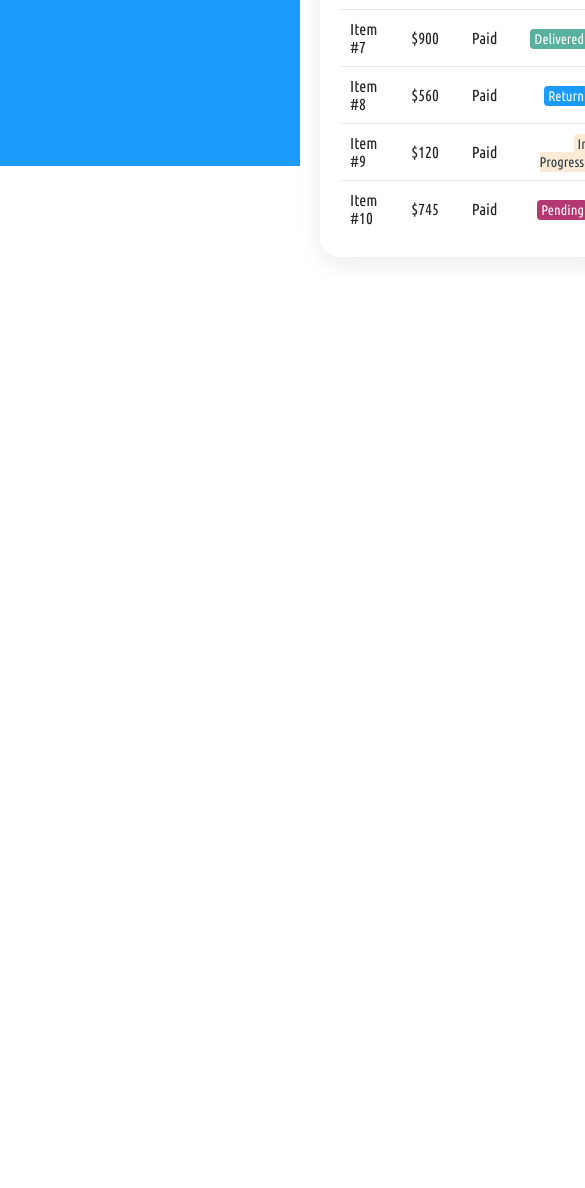
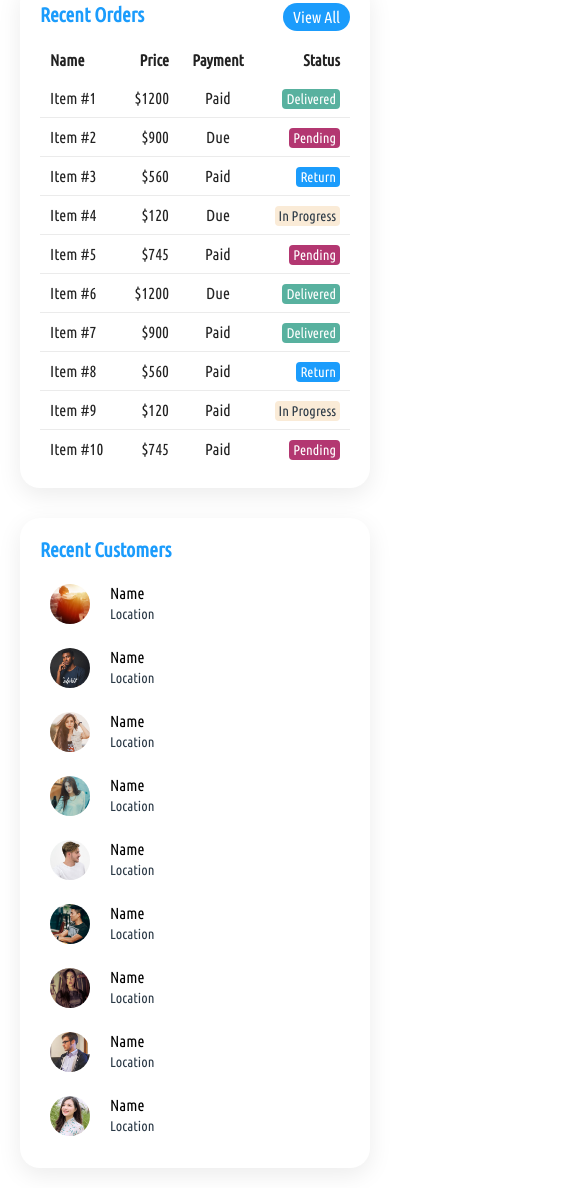
Before and after one commit to louisc27/Dashboard-frontEnd, a plain HTML site: page index.html in a window 390 px wide. Shown: the part 678-1866 px from the top of the page, 585 px wide, since content can reach past the window. Before the commit the page ends 955 px from the top, so only its background shows below. Drawn offline with nearby package versions, Linux system fonts and the light colour scheme.

Commit message:
front end complete

```diff
--- a/index.html
+++ b/index.html
@@ -219,6 +219,70 @@
                 </td>
                 <td><h4>Name <br> <span>Location</span></h4></td>
               </tr>
+              <tr>
+                <td width="60px">
+                  <div class="imgBx">
+                    <img src="./style/img/img2.jpg" >
+                  </div>
+                </td>
+                <td><h4>Name <br> <span>Location</span></h4></td>
+              </tr>
+              <tr>
+                <td width="60px">
+                  <div class="imgBx">
+                    <img src="./style/img/img3.jpg" >
+                  </div>
+                </td>
+                <td><h4>Name <br> <span>Location</span></h4></td>
+              </tr>
+              <tr>
+                <td width="60px">
+                  <div class="imgBx">
+                    <img src="./style/img/img4.jpg" >
+                  </div>
+                </td>
+                <td><h4>Name <br> <span>Location</span></h4></td>
+              </tr>
+              <tr>
+                <td width="60px">
+                  <div class="imgBx">
+                    <img src="./style/img/img5.jpg" >
+                  </div>
+                </td>
+                <td><h4>Name <br> <span>Location</span></h4></td>
+              </tr>
+              <tr>
+                <td width="60px">
+                  <div class="imgBx">
+                    <img src="./style/img/img6.jpg" >
+                  </div>
+                </td>
+                <td><h4>Name <br> <span>Location</span></h4></td>
+              </tr>
+              <tr>
+                <td width="60px">
+                  <div class="imgBx">
+                    <img src="./style/img/img7.jpg" >
+                  </div>
+                </td>
+                <td><h4>Name <br> <span>Location</span></h4></td>
+              </tr>
+              <tr>
+                <td width="60px">
+                  <div class="imgBx">
+                    <img src="./style/img/img8.jpg" >
+                  </div>
+                </td>
+                <td><h4>Name <br> <span>Location</span></h4></td>
+              </tr>
+              <tr>
+                <td width="60px">
+                  <div class="imgBx">
+                    <img src="./style/img/img9.jpg" >
+                  </div>
+                </td>
+                <td><h4>Name <br> <span>Location</span></h4></td>
+              </tr>
             </table>
           </div>
           <!-- NEW CUSTOMER SECTION END-->
--- a/style/main.css
+++ b/style/main.css
@@ -149,7 +149,7 @@ transition: 0.5s;
   position: relative;
   width: 60px;
   height: 60px;
-  background: var(--white);
+
   display: flex;
   justify-content: center;
   align-items: center;
@@ -367,8 +367,101 @@ font-weight: 500;
         height:100%;
         object-fit: cover;
       }
+
+      .recentCustomers table tr td{
+        padding: 12px 10px;
+      }
+      .recentCustomers table tr td h4{
+        font-size: 16px;
+        font-weight: 500;
+        line-height: 1.2em;
+      }
+      .recentCustomers table tr td h4 span{
+        font-size: 14px;
+        color: var(--dark-grey);
+      }
       .recentCustomers table tr:hover{
         background: var(--blue);
         color: var(--white);
 
+        cursor: pointer;
       }
+      .recentCustomers table tr:hover td h4 span{
+        color: var(--white);
+      }
+
+      /* RESPONSIVENESS */
+      @media (max-width:991px) {
+        .navigation{
+          left:-300px;
+        }
+        .navigation.active{
+          width: 300px;
+          left:0;
+        }
+        .main{
+          width:100%;
+          left:0;
+        }
+        .main.active{
+          left: 300px;
+        }
+        .cardBox{
+          grid-template-columns: repeat(2,1fr);
+          grid-gap:7px;
+        }
+        .cardBox .card{
+          max-width: 100%;
+        }
+
+        .details{
+          display:grid;
+          grid-template-columns: repeat(1,1fr);
+        }
+        .search{
+          position: relative;
+          width: 200px;
+          margin: 0 10px;
+        }
+      }
+      @media (max-width: 768px){
+        .details{
+          display:grid;
+          grid-template-columns: repeat(1,1fr);
+        }
+        .recentOrders{
+          overflow-x:auto;
+        }
+        .status{
+          white-space: nowrap;
+        }
+      }
+      @media (max-width: 480px){
+        .cardBox{
+          grid-template-columns: repeat(1,1fr);
+        }
+        .cardHeader h2{
+          font-size: 20px
+        }
+        .user{
+          min-width: 40px;
+        }
+        .navigation{
+          width: 100%;
+          left:-100%;
+          z-index: 1000;
+        }
+        .navigation.active{
+          width:100%;
+          left:0;
+        }
+        .toggle{
+          z-index: 10001;
+
+        }
+        .main.active .toggle{
+          color: var(--white);
+
+
+        }
+      }
```
